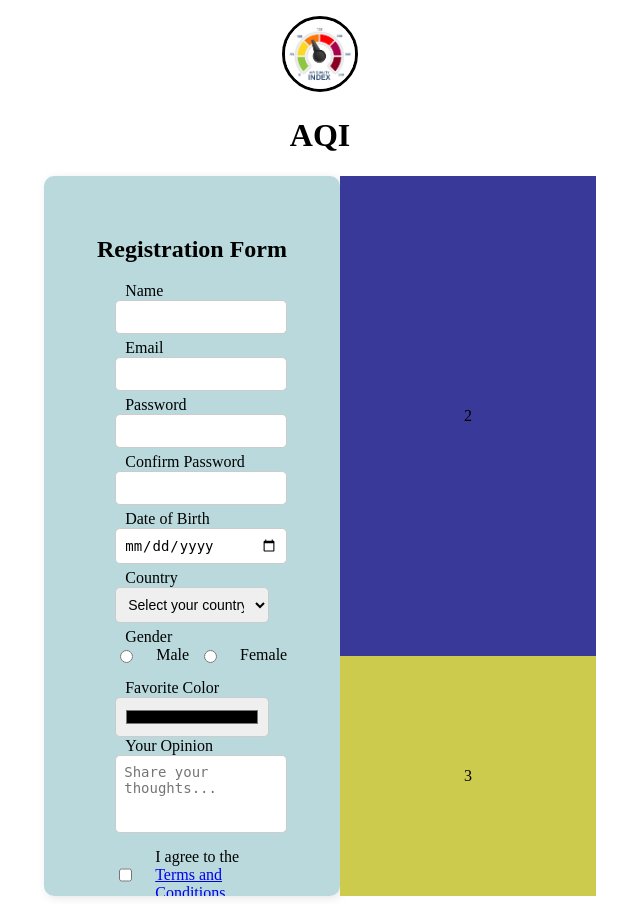
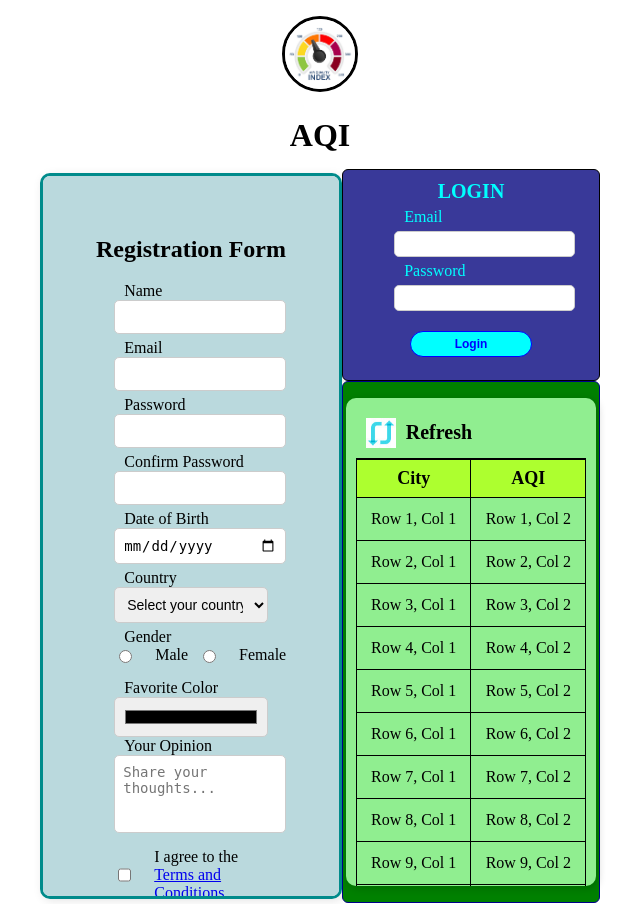
Before and after one commit to Irtisam99/Webtech_project, a PHP site: page /task1.html in a window 1280 px wide. Shown: the whole page, without its empty margins (320-960 px from the left). Run offline with PHP 8.4, Linux system fonts and the light colour scheme.

Commit message:
Second commit

```diff
--- a/style.css
+++ b/style.css
@@ -3,7 +3,6 @@
     justify-content: center;
     align-items: center;
     height: 90vh;
-
 
 }
 .flex {
@@ -25,18 +24,31 @@
     box-shadow: 2px 2px 10px rgba(0, 0, 0, 0.1);
     border-radius: 10px;
     overflow-y: auto;
+    border:3px solid darkcyan
 }
 #flex3 {
     background-color: rgb(57, 57, 153);
-    height: 60vh;
+    height: 25vh;
     width: 20vw;
+    text-align: center;
+
+    display: flex;
+    flex-direction: column;
+    align-items: center;
+    justify-content: flex-start;
+    padding-top: 10px;
+    border: 1px solid black;
+    border-radius: 6px;
+
 }
 #flex4 {
-    background-color: rgb(205, 203, 78);
-    height: 30vh;
+    background-color:green;
+    height: 65vh;
     width: 20vw;
+    border-radius: 6px;
+    border: 1px solid darkblue
 }
-form {
+form[id="regForm"] {
     width: 60%;
     max-width: 320px;
     display: flex;
@@ -118,3 +130,99 @@ input.error, select.error, textarea.error {
     display: block;
     margin-top: 5px;
 }
+#loginform {
+    width: 60%;
+    display: flex;
+    flex-direction: column;
+    align-items: center;
+
+    margin-top: 5px;
+}
+#loginform label{
+    color:aqua;
+}
+#loginform label,
+#loginform input {
+     margin-bottom:5px;
+    align-self: flex-start;
+    }
+
+#loginform input {
+    width: 110%;
+    padding: 5px;
+    font-size: 12px;
+    margin-bottom: 5px;
+}
+#loginform button {
+    padding: 5px;
+    font-size: 12px;
+    margin-bottom: 5px;
+    width: 80%;
+    background-color: aqua;
+    border: 1px solid;
+    border-radius: 50px;
+    cursor: pointer;
+    font-weight: bold;
+    color: blue;
+}
+h3 {
+    margin: 0;
+    padding: 0;
+    font-size: 20px;
+    color: aqua;
+}
+#innerBox {
+    background-color:lightgreen;
+    width: 90%;
+    height: 90%;
+    margin: 10px auto;
+    padding: 10px;
+    border-radius: 10px;
+    box-shadow: 2px 2px 8px rgba(0, 0, 0, 0.2);
+    overflow-y: auto;
+    ;
+}
+#innerBox table {
+    width: 100%;
+    border-collapse: collapse;
+}
+#innerBox td {
+    border: 1px solid black;
+    padding: 12px 5px;
+    text-align: center;
+}
+#innerBox th {
+    background-color:greenyellow;
+    padding: 8px;
+    border: 1px solid black;
+    font-weight: bold;
+    text-align: center;
+    font-size: large;
+}
+thead th {
+    position: sticky;
+    top: 0;
+
+    z-index: 1;
+}
+.refresh-container {
+
+    top: 0;
+
+    display: flex;
+    align-items: center;
+    gap: 10px;
+    padding: 10px;
+    z-index: 2;
+    border-bottom: 1px solid black;
+
+}
+#refreshGif {
+    width: 30px;
+    height: 30px;
+    cursor: pointer;
+}
+#refreshLabel {
+    font-weight: bold;
+    font-size: 20px;
+}
--- a/task1.html
+++ b/task1.html
@@ -81,8 +81,82 @@
             </form>
         </div>
         <div class="right-side">
-            <div id="flex3" class="flex">2</div>
-            <div id="flex4" class="flex">3</div>
+            <div id="flex3" class="flex">
+                <h3 style="color: aqua;">LOGIN</h3>
+                <form id="loginform">
+                    <label for="email">Email</label>
+       <input type="email" id="email" name="email" required>
+
+      <label for="password">Password</label>
+      <input type="password" id="password" name="password" required>
+
+      <button type="submit">Login</button>
+    </form>
+    </div>
+            <div id="flex4" class="flex">
+                <div id="innerBox">
+                    <div class="refresh-container" id="refreshContainer">
+                        <img src="icon.jpg" alt="Refresh" id="refreshGif">
+                        <span id="refreshLabel">Refresh</span>
+                      </div>
+                    <table>
+                      <thead>
+                        <tr>
+                          <th>City</th>
+                          <th>AQI</th>
+                        </tr>
+                      </thead>
+                      <tbody>
+                        <tr>
+                          <td>Row 1, Col 1</td>
+                          <td>Row 1, Col 2</td>
+                        </tr>
+                        <tr>
+                          <td>Row 2, Col 1</td>
+                          <td>Row 2, Col 2</td>
+                        </tr>
+                        <tr>
+                          <td>Row 3, Col 1</td>
+                          <td>Row 3, Col 2</td>
+                        </tr>
+                        <tr>
+                          <td>Row 4, Col 1</td>
+                          <td>Row 4, Col 2</td>
+                        </tr>
+                        <tr>
+                          <td>Row 5, Col 1</td>
+                          <td>Row 5, Col 2</td>
+                        </tr>
+                        <tr>
+                          <td>Row 6, Col 1</td>
+                          <td>Row 6, Col 2</td>
+                        </tr>
+                        <tr>
+                          <td>Row 7, Col 1</td>
+                          <td>Row 7, Col 2</td>
+                        </tr>
+                        <tr>
+                          <td>Row 8, Col 1</td>
+                          <td>Row 8, Col 2</td>
+                        </tr>
+                        <tr>
+                          <td>Row 9, Col 1</td>
+                          <td>Row 9, Col 2</td>
+                        </tr>
+                        <tr>
+                          <td>Row 10, Col 1</td>
+                          <td>Row 10, Col 2</td>
+                        </tr>
+                        <tr>
+                          <td>Row 11, Col 1</td>
+                          <td>Row 11, Col 2</td>
+                        </tr>
+                      </tbody>
+                    </table>
+                  </div>
+
+
+            </div>
         </div>
     </div>
 
--- a/validation.js
+++ b/validation.js
@@ -105,3 +105,13 @@ document.getElementById("regForm").addEventListener("submit", function (e) {
         this.reset();
     }
 });
+document.getElementById('refreshGif').addEventListener('click', function() {
+    var gif = document.getElementById('refreshGif');
+
+
+    gif.src = "icon.gif";
+    setTimeout(function() {
+        gif.src = "icon.jpg";}, 2000);
+
+
+});
```
Also changed, not shown: icon.gif (added), icon.jpg (added).
